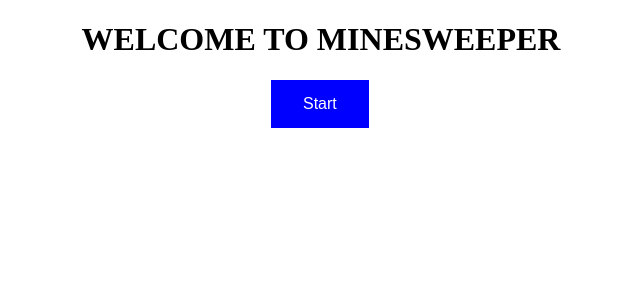
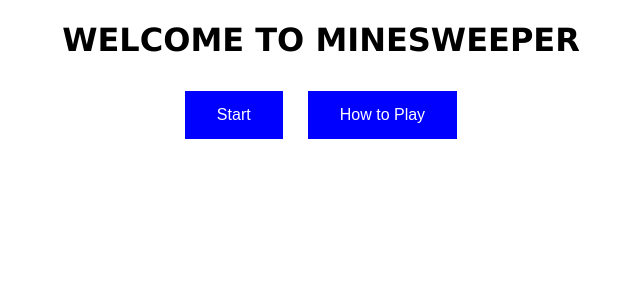
Before and after one commit to britnicanale/Minesweeper, a PHP site: page / in a window 1280 px wide. Shown: the top 300 px of the page, without its empty margins (319-959 px from the left). Run offline with PHP 8.4, Linux system fonts and the light colour scheme.

Commit message:
Added how to section. Prevented uncovering flagged boxes

```diff
--- a/index.html
+++ b/index.html
@@ -1,13 +1,49 @@
 <!DOCTYPE html>
 <html>
 <head>
+  <title> Minesweeper </title>
   <link rel="stylesheet" type="text/css" href="src/style.css">
 </head>
 <body id="body">
   <div id = "content-area">
     <h1 id = "heading">WELCOME TO MINESWEEPER</h1>
-    <div id = "button-row" class="row">
-      <button id = "start-button">Start</button>
+      <span id ="button-row">
+        <button id = "start-button">Start</button>
+        <button id = "how-to-button">How to Play</button>
+      </span>
+    <div class="card" id = "how-to-card">
+      <h4> How to Play Minesweeper </h4>
+      <h5> Game Description </h5>
+      Minesweeper is a single-player video game. The goal of the game is to clear a board of boxes containing hidden mines without hitting any of them. There is a set amount of mines. The player must click around the board, uncovering boxes that either contain mines or information about the neighboring boxes. If you uncover a mine, you lose the game. If you traverse the board and uncover every box besides those with mines, you win.
+
+      <h5> Game Actions </h5>
+      <u>Flag</u> - To flag a box, <kbd>right-click</kbd> on the box you would like to flag. The box will turn <span class = "flag-example">yellow</span> to indicate that it has been flagged. Flags should be used as a personal marker for boxes that the player believes contain mines. A flagged box can no longer be uncovered.
+      <br><br>
+      <u>Unflag</u> - To unflag a box, <kbd>right-click</kbd> on the box you would like to unflag. The box will turn  <span class = "covered-example">dark gray</span> to indicate that it has been flagged. The box will be uncoverable at this point.
+      <br><br>
+      <u>Uncover</u> - To uncover a box, <kbd>left-click</kbd> the box you would like to uncover. This will reveal the contents of the box underneath, which can either be a mine, which will be  <span class = "mine-example">red</span>, or empty, which will be  <span class = "uncovered-example">light gray</span>. If a box that has been uncovered has no neighboring boxes (neighboring boxes are any boxes touching the current box) that are mines, the surrounding boxes will automatically be uncovered until empty boxes with neighbors are reached. If uncovered boxes have neighboring boxes that are mines, the number of neighboring boxes that are mines will be displayed in the uncovered box.
+
+      <h5> Game Instructions </h5>
+      To play, traverse the board by uncovering boxes. When you come accross a box with no mines, use the number of neighboring boxes with mines and the number of uncovered neighboring boxes to deduce the locations of the mines and flag them to avoid accidentally uncovering them. If you uncover a mine, you lose the game. If you successfully uncover all boxes except those with mines, you win the game.
+
+      <h5> Game Board Guide </h5>
+      <span class = "how-to-row">
+        <div class = "square flag-example"></div><div class = "description"> = Flag</div>
+      </span>
+      <br>
+      <span class = "how-to-row">
+        <div class = "square mine-example"></div><div class = "description"> = Mine</div>
+      </span>
+      <br>
+      <span class = "how-to-row">
+        <div class = "square covered-example"></div> <div class = "description"> = Covered Box</div>
+      </span>
+      <br>
+      <span class = "how-to-row">
+        <div class = "square uncovered-example">?</div> <div class = "description"> = Uncovered Box</div>
+      </span>
+
+
     </div>
     <div id = "gameInfo"> <span id ="flags"></span><span id ="time"></span></div>
   </div>
@@ -19,7 +55,6 @@
 
       <h4>Game Over</h4>
       <p>Uh oh! You hit a mine.</p>
-      <span>
         <button class = "newGameModalButton">New Game</button>
         <button class = "close">Close</button>
     </div>
@@ -32,7 +67,6 @@
 
       <h4>Congratulations</h4>
       <p>You didn't hit any mines!</p>
-      <span>
         <button class = "newGameModalButton">New Game</button>
         <button class = "close">Close</button>
     </div>
--- a/src/index.js
+++ b/src/index.js
@@ -4,6 +4,8 @@ var body = document.getElementById("body");
 var contentArea = document.getElementById("content-area");
 var buttonRow = document.getElementById("button-row");
 var startButton = document.getElementById("start-button");
+var howToButton = document.getElementById("how-to-button");
+var howToCard = document.getElementById("how-to-card");
 var endModal = document.getElementById("endGameModal");
 var winModal = document.getElementById("winGameModal");
 var newGameModalButtons = document.getElementsByClassName("newGameModalButton");
@@ -54,6 +56,16 @@ window.addEventListener("click", function(event){
   }
 })
 
+howToButton.addEventListener("click", function(){
+  if(howToCard.style.display == "block"){
+    howToCard.style.display = "none"
+    howToButton.innerHTML = "How to Play"
+  }else{
+    howToCard.style.display = "block"
+    howToButton.innerHTML = "Hide Instructions"
+  }
+})
+
 startButton.addEventListener("click", function(){
   //Starts the game
   setUpGame();
@@ -63,7 +75,7 @@ startButton.addEventListener("click", function(){
   newGameButton = document.createElement("button");
   newGameButton.innerHTML = "New Game"
   newGameButton.addEventListener("click", newGame);
-  buttonRow.appendChild(newGameButton)
+  buttonRow.insertBefore(newGameButton, howToButton)
 }) ;
 
 
@@ -120,7 +132,7 @@ function onClick(event){
   element = event["srcElement"]
   id = element["id"]
 
-
+  if(element.style.backgroundColor != "yellow"){
     //checks if the box clicked is a mine, ends the game if so
     if (minesList.includes(id)){
       element.style.backgroundColor="red";
@@ -132,6 +144,7 @@ function onClick(event){
       if (boxes.length ==0) {
         winGame();
 
+      }
     }
   }
 }
--- a/src/style.css
+++ b/src/style.css
@@ -1,5 +1,6 @@
 body{
   text-decoration: none;
+  font-family: "Lucida Sans Unicode", "Lucida Grande", sans-serif;
 }
 
 #heading{
@@ -15,24 +16,84 @@ button{
   text-decoration: none;
   display: inline-block;
   font-size: 16px;
+  margin: 10px
 
 }
 
-span{
-  padding: 20px
+#content-area{
+  text-align:center;
 }
 
-#gameInfo{
-  padding: 20px
+
+
+
+.card {
+  box-shadow: 0 2px 5px 0 rgba(0,0,0,.2);
+  border-style: solid;
+  border-color: lightgray;
+  border-width:1px;
+  border-radius:5px;
+  width:500px;
+  height: 400px;
+  display:none;
+  margin:auto;
+  margin-top: 50px;
+  padding: 20px;
+  overflow:auto;
+  text-align: left;
+  resize: vertical;
+
 }
 
-#gameInfo{
+.how-to-row{
+  height:60px;
+  padding:10px;
+  display:inline-block;
+}
+
+.square{
+  width:50px;
+  text-align: center;
+  height:35px;
+  padding-top:15px;
+  float:left;
+  margin-right:10px;
+}
+ .description{
+   margin-top:15px;
+   float:left;
+   height: 50px
+ }
+
+.flag-example{
+  background-color: yellow;
+}
+.mine-example{
+  color: white;
+  background-color: red;
+}
+.covered-example{
+  color:white;
+  background-color: gray;
+}
+.uncovered-example{
+  background-color: lightgray;
+}
+
+h4, h5{
+  text-align:center;
+}
+
+
+#gameInfo, #flags, #time{
+  padding: 20px;
   text-align:center;
 }
 
 #button-row{
-  width: 100px;
+padding: 20px;
   margin: auto;
+
 }
 
 #endGameModal {
```
Lines whose indentation alone changed are shown as unchanged.
